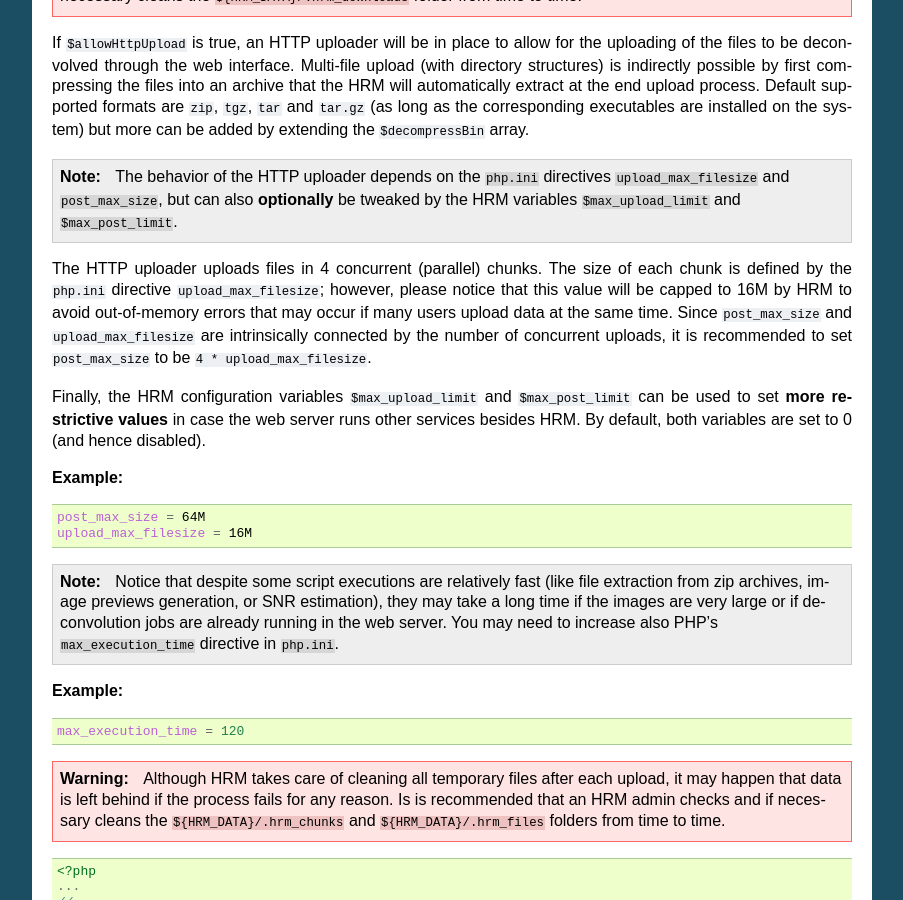
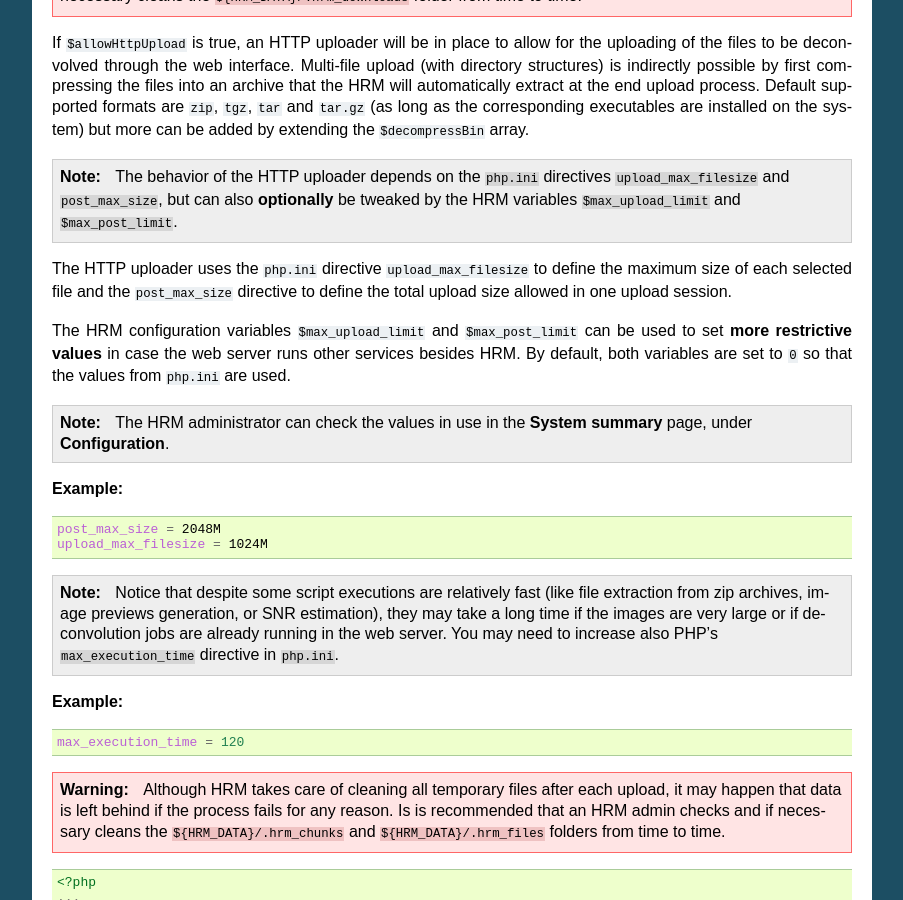
Before and after one commit to aarpon/hrm_docs, a Sphinx documentation site: the page built from docs/admin/config_files.rst, in a window 1280 px wide and 900 px high, scrolled down 3597 px. Shown: the whole window, without its empty margins (198-1101 px from the left). Built offline with Sphinx 7.4.7, drawn with Linux system fonts in a browser that asks for light colours.

Commit message:
Fix documentation concerning the php.ini directives needed by the file uploader.

```diff
--- a/docs/admin/config_files.rst
+++ b/docs/admin/config_files.rst
@@ -224,16 +224,20 @@
 
     The behavior of the HTTP uploader depends on the ``php.ini`` directives ``upload_max_filesize`` and ``post_max_size``, but can also **optionally** be tweaked by the HRM variables ``$max_upload_limit`` and ``$max_post_limit``.
 
-The HTTP uploader uploads files in 4 concurrent (parallel) chunks. The size of each chunk is defined by the ``php.ini`` directive ``upload_max_filesize``; however, please notice that this value will be capped to 16M by HRM to avoid out-of-memory errors that may occur if many users upload data at the same time. Since ``post_max_size`` and ``upload_max_filesize`` are intrinsically connected by the number of concurrent uploads, it is recommended to set ``post_max_size`` to be ``4 * upload_max_filesize``.
+The HTTP uploader uses the ``php.ini`` directive ``upload_max_filesize`` to define the maximum size of each selected file and the ``post_max_size`` directive to define the total upload size allowed in one upload session.
 
-Finally, the HRM configuration variables ``$max_upload_limit`` and ``$max_post_limit`` can be used to set **more restrictive values** in case the web server runs other services besides HRM. By default, both variables are set to 0 (and hence disabled).
+The HRM configuration variables ``$max_upload_limit`` and ``$max_post_limit`` can be used to set **more restrictive values** in case the web server runs other services besides HRM. By default, both variables are set to ``0`` so that the values from ``php.ini`` are used.
+
+.. note::
+
+    The HRM administrator can check the values in use in the **System summary** page, under **Configuration**.
 
 **Example:**
 
 .. code-block:: sh
 
-    post_max_size = 64M
-    upload_max_filesize = 16M
+    post_max_size = 2048M
+    upload_max_filesize = 1024M
 
 .. note::
 
```
